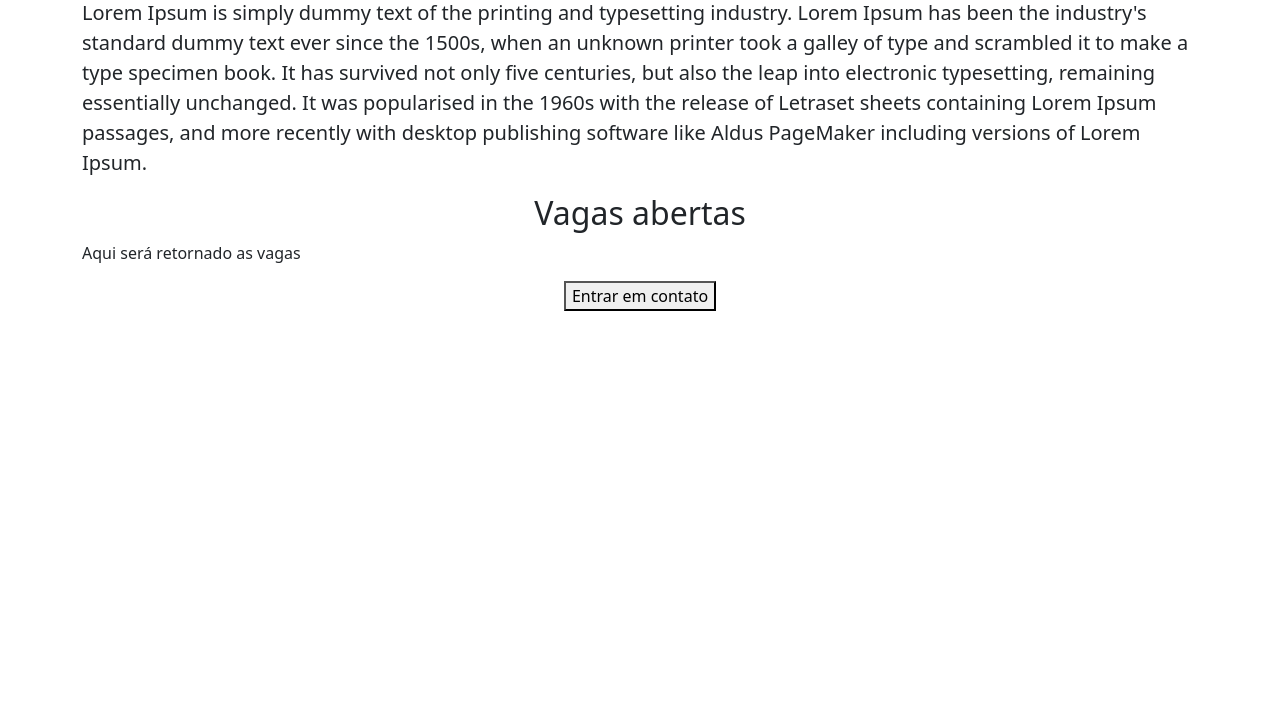
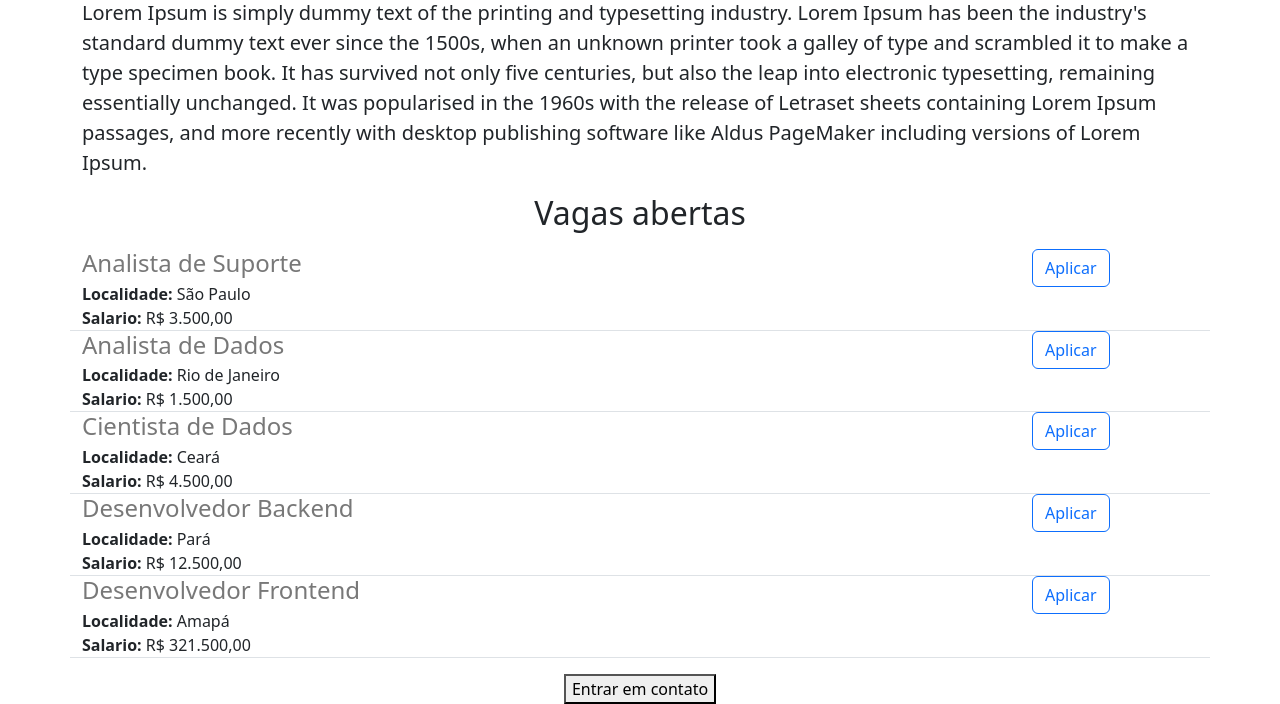
Before and after one commit to andreinunes/Python-carreiras, a Flask app: page / in a window 1280 px wide. Shown: the part 864-1568 px from the top of the page. Before the commit the page ends 1175 px from the top, so only its background shows below. Run offline with Flask 3, Linux system fonts and the light colour scheme; parts of the project's set-up code (start-up, migrations or seed data) failed here and were passed over.

Commit message:
Adição das vagas, separação de arquivos

```diff
--- a/app.py
+++ b/app.py
@@ -1,11 +1,35 @@
 from re import DEBUG
-from flask import Flask, render_template, request, redirect, url_for
+from flask import Flask, render_template, request, redirect, url_for, jsonfiy
 
 app = Flask(__name__)
 
+VAGAS = [
+  {'id':1,
+    'titulo': 'Analista de Suporte',
+  'localidade': 'São Paulo',
+  'salario': 'R$ 3.500,00',},
+  {'id':2,
+    'titulo': 'Analista de Dados',
+  'localidade': 'Rio de Janeiro',
+  'salario': 'R$ 1.500,00',},
+  {'id':3,
+    'titulo': 'Cientista de Dados',
+  'localidade': 'Ceará',
+  'salario': 'R$ 4.500,00',},
+  {'id':4,
+    'titulo': 'Desenvolvedor Backend',
+  'localidade': 'Pará',
+  'salario': 'R$ 12.500,00',},
+  {'id':5,
+    'titulo': 'Desenvolvedor Frontend',
+  'localidade': 'Amapá',
+  'salario': 'R$ 321.500,00',}
+
+]
+
 @app.route('/')
 def hello():
-  return render_template("home.html")
+  return render_template("home.html", vagas=VAGAS)
 
 if __name__ == '__main__':
   app.run(host='0.0.0.0', debug=True)
--- a/templates/home.html
+++ b/templates/home.html
@@ -17,7 +17,9 @@
       </p>
       <h2 class="text-center">Vagas abertas</h2>
       <p>
-        Aqui será retornado as vagas
+        {% for vaga in vagas %}
+          {% include 'includes/vagas_items.html' %}
+        {% endfor %}
       </p>
       <div style = "text-align:center">
         <button>Entrar em contato</button>
--- /dev/null
+++ b/templates/includes/vagas_items.html
@@ -0,0 +1,18 @@
+<div class = "row border-bottom" style= "margin-bottom": 15px;>
+  <div class = "col-10">
+    <h4 style="color:rgb(120,120,120); margin-bottom:4px;">
+      {{vaga.titulo}}
+    </h4>
+    <div>
+      <strong>Localidade:</strong>
+      {{vaga.localidade}}
+    </div>
+    <div>
+      <strong>Salario:</strong>
+      {{vaga.salario}}
+    </div>
+  </div>
+  <div class="col-2">
+    <button type="button" class="btn btn-outline-primary">Aplicar</button>
+  </div>
+</div>
```
